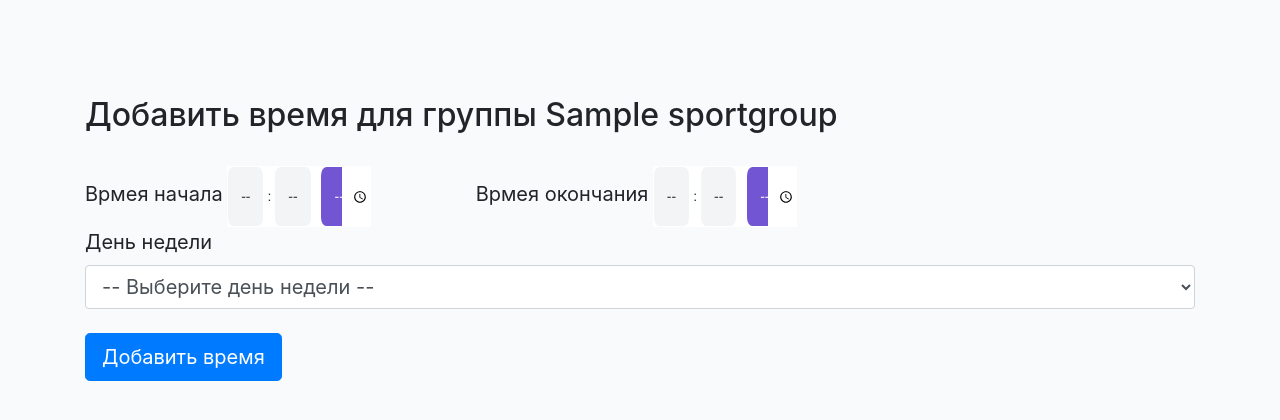
After one commit to Exillite/fitclub, a Django app: page /newtime/1 in a window 1280 px wide. The commit adds this page. Shown: the top 420 px of the page. Run offline with Django 4.2, Linux system fonts and the light colour scheme; tables that the repository leaves empty hold one stand-in row (values such as "Sample post"); parts of the project's set-up code (start-up, migrations or seed data) failed here and were passed over; some libraries are stand-ins or nearby versions.

Commit message:
add page to add new time for group

```diff
--- a/app/fitclub/models.py
+++ b/app/fitclub/models.py
@@ -9,6 +9,7 @@ class SportGroup(models.Model):
         on_delete=models.CASCADE,
         null=True
     )
+
 
     def __str__(self):
         return self.name
--- a/app/fitclub/templates/fitclub/group.html
+++ b/app/fitclub/templates/fitclub/group.html
@@ -60,8 +60,12 @@
         </div>
         <div class="tab-pane fade" id="nav-contact" role="tabpanel" aria-labelledby="nav-contact-tab">
             <br>
+            <label for="groupname">Название группы</label>
             <input name="groupname" type="text" class="form-control form-control-lg" id="groupname" value="{{ group.name }}">
+            <br>
 
+            <br>
+            <button name="addtime" value="addtime" type="sybmit" class="btn btn-primary">Добавить новое время</button>
             <!-- TODO переход на новую страницу в которй можно добавить время
             отображается список уже добавленных времени занятий, которое можно отредактировать так же переходом на новую страницу -->
         </div>
--- /dev/null
+++ b/app/fitclub/templates/fitclub/new_time.html
@@ -0,0 +1,85 @@
+{% extends 'fitclub/base.html' %} {% load static %} {% block content %}
+<style>
+    input[type=time] {
+        border: none;
+        color: #2a2c2d;
+        font-size: 14px;
+        font-family: helvetica;
+        width: 144px;
+      }
+
+      /* Wrapper around the hour, minute, second, and am/pm fields as well as
+      the up and down buttons and the 'X' button */
+      input[type=time]::-webkit-datetime-edit-fields-wrapper {
+        display: flex;
+      }
+
+      /* The space between the fields - between hour and minute, the minute and
+      second, second and am/pm */
+      input[type=time]::-webkit-datetime-edit-text {
+        padding: 19px 4px;
+      }
+
+      /* The naming convention for the hour, minute, second, and am/pm field is
+      `-webkit-datetime-edit-{field}-field` */
+
+      /* Hour */
+      input[type=time]::-webkit-datetime-edit-hour-field {
+        background-color: #f2f4f5;
+        border-radius: 15%;
+        padding: 19px 13px;
+      }
+
+      /* Minute */
+      input[type=time]::-webkit-datetime-edit-minute-field {
+        background-color: #f2f4f5;
+        border-radius: 15%;
+        padding: 19px 13px;
+      }
+
+      /* AM/PM */
+      input[type=time]::-webkit-datetime-edit-ampm-field {
+        background-color: #7155d3;
+        border-radius: 15%;
+        color: #fff;
+        padding: 19px 13px;
+      }
+
+      /* 'X' button for resetting/clearing time */
+      input[type=time]::-webkit-clear-button {
+        display: none;
+      }
+
+      /* Up/Down arrows for incrementing/decrementing the value */
+      input[type=time]::-webkit-inner-spin-button {
+        display: none;
+      }
+
+</style>
+
+<form method="POST">
+    <br>
+    <br>
+    <h2>Добавить время для группы {{ group.name }}</h2>
+    <br>
+    <label for="timestart" style="font-size: 20px">Врмея начала</label>
+    <input name="starttime" id="timestart" type="time" required style="margin-right: 100px"/>
+    <label for="timeend" style="font-size: 20px">Врмея окончания</label>
+    <input name="endtime" id="timeend" type="time" required/>
+    <br>
+    <label for="day" style="font-size: 20px">День недели</label>
+    <select required name="day" id="day" class="form-control" style="font-size: 20px">
+        <option disabled selected value> -- Выберите день недели -- </option>
+        <option value="1">Понедельник</option>
+        <option value="2">Вторник</option>
+        <option value="3">Среда</option>
+        <option value="4">Четверг</option>
+        <option value="5">Пятница</option>
+        <option value="6">Суббота</option>
+        <option value="7">Воскресенье</option>
+    </select>
+    <br>
+    <button type="sybmit" class="btn btn-primary btn-lg">Добавить время</button>
+</form>
+
+{% endblock %}
--- a/app/fitclub/urls.py
+++ b/app/fitclub/urls.py
@@ -13,5 +13,6 @@ urlpatterns = [
     path('addgroup/', add_group, name='addgroup'),
     path('group/<int:id>', group_info, name="group"),
     path('clients/', admin_clients, name='clients'),
-    path('client/<int:id>', client_info, name='client')
+    path('client/<int:id>', client_info, name='client'),
+    path('newtime/<int:group_id>', add_new_time, name='newtime')
 ]
--- a/app/fitclub/views.py
+++ b/app/fitclub/views.py
@@ -7,6 +7,7 @@ from django.shortcuts import redirect, render
 from django.views.decorators.csrf import csrf_exempt
 from .forms import NewUserForm
 from .models import *
+import datetime
 
 
 def ini(request):
@@ -113,9 +114,12 @@ def group_info(request, id):
                 group.trener = new_trener
 
         group_name = data.get("groupname")
+
         if group.name != group_name:
             group.name = group_name
 
+        if "addtime" in data:
+            return redirect('newtime', group_id=id)
 
         group.save()
 
@@ -141,3 +145,19 @@ def client_info(request, id):
     client = Client.objects.get(pk=id)
     groups = SportGroup.objects.all()
     return render(request=request, template_name="fitclub/client.html", context={'user': client, 'gruops': groups})
+
+@csrf_exempt
+def add_new_time(request, group_id):
+    group = SportGroup.objects.get(pk=group_id)
+
+    if request.method == "POST":
+        data = request.POST
+        ts = datetime.time(*(map(int, data['starttime'].split(':'))))
+        te = datetime.time(*(map(int, data['endtime'].split(':'))))
+        day_num = int(data['day'])
+
+        group_time = GroupTime(start=ts, end=te, day=day_num, group=group)
+        group_time.save()
+        return redirect('group', id=group_id)
+
+    return render(request=request, template_name="fitclub/new_time.html", context={'group': group})
```
